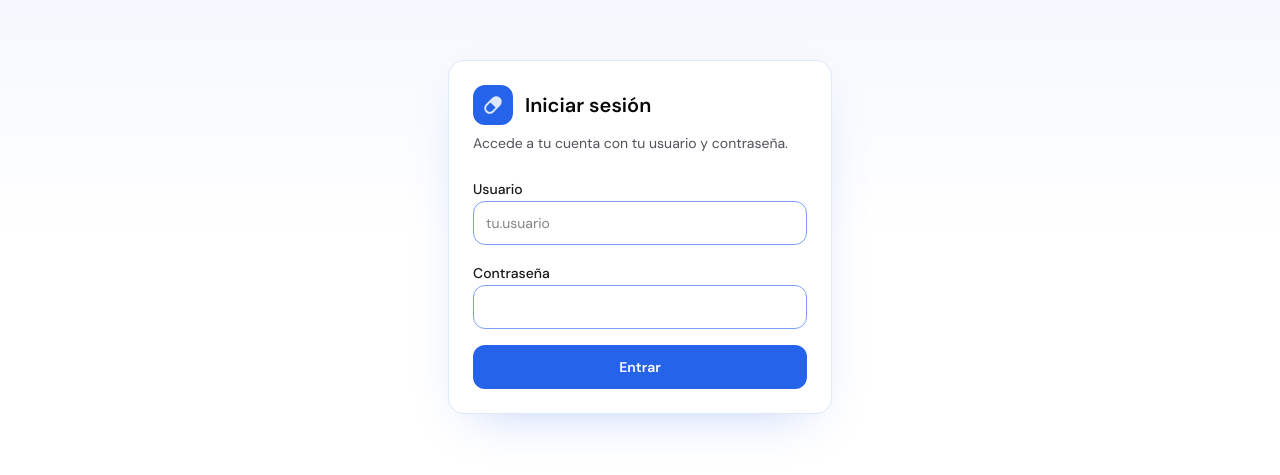
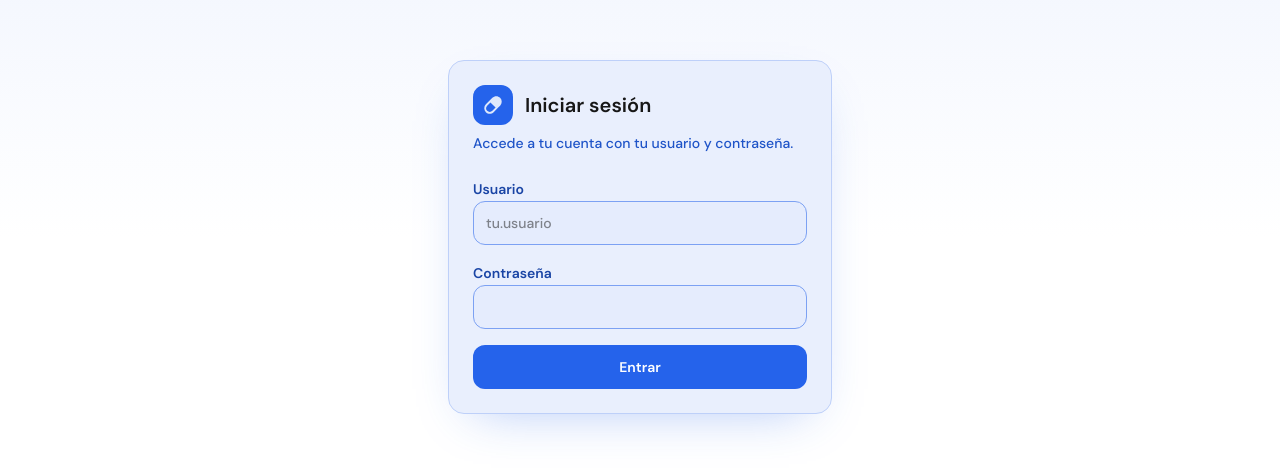
Before and after one commit to Ronaldinho-OrtegaRuiz/sistema-validacion-pagos-qr-frontend, a Next.js app: page /login in a window 1280 px wide. Shown: the part 163-638 px from the top of the page. Built offline with nearby package versions, Linux system fonts and the light colour scheme.

Commit message:
Refactor LoginCard component to enhance styling and improve accessibility; update border and background colors for better visual consistency, adjust font weights, and implement a unified input class for username and password fields. Improve error message styling for clarity.

```diff
--- a/src/app/login/LoginCard.tsx
+++ b/src/app/login/LoginCard.tsx
@@ -117,13 +117,18 @@ export default function LoginCard() {
     }
   }
 
+  const inputClass =
+    "h-11 w-full rounded-xl border px-3 text-sm font-medium outline-none transition-colors focus-visible:ring-2 focus-visible:ring-[color:var(--primary-400)] disabled:cursor-not-allowed disabled:opacity-60";
+
   return (
     <div
-      className="w-full max-w-sm rounded-2xl border bg-white p-6"
+      className="w-full max-w-sm rounded-2xl border p-6"
       style={{
-        borderColor: "var(--primary-100)",
+        borderColor: "var(--primary-200)",
+        backgroundColor:
+          "color-mix(in srgb, var(--primary-600) 10%, var(--background))",
         boxShadow:
-          "0 18px 50px -25px color-mix(in srgb, var(--primary-600) 35%, transparent)",
+          "0 18px 50px -25px color-mix(in srgb, var(--primary-600) 40%, transparent)",
       }}
     >
       <div className="flex items-center gap-3">
@@ -144,11 +149,17 @@ export default function LoginCard() {
             />
           </svg>
         </span>
-        <h1 className="text-xl font-semibold text-zinc-950">
-        Iniciar sesión
+        <h1
+          className="text-xl font-semibold"
+          style={{ color: "var(--foreground)" }}
+        >
+          Iniciar sesión
         </h1>
       </div>
-      <p className="mt-2 text-sm text-zinc-600">
+      <p
+        className="mt-2 text-sm font-medium"
+        style={{ color: "var(--primary-700)" }}
+      >
         Accede a tu cuenta con tu usuario y contraseña.
       </p>
 
@@ -156,7 +167,8 @@ export default function LoginCard() {
         <div className="space-y-2">
           <label
             htmlFor="username"
-            className="text-sm font-medium text-zinc-900"
+            className="text-sm font-semibold"
+            style={{ color: "var(--primary-800)" }}
           >
             Usuario
           </label>
@@ -166,9 +178,12 @@ export default function LoginCard() {
             autoComplete="username"
             value={username}
             onChange={(e) => setUsername(e.target.value)}
-            className="h-11 w-full rounded-xl border bg-white px-3 text-sm text-zinc-950 outline-none transition-colors"
+            className={inputClass}
             style={{
-              borderColor: "var(--primary-400, var(--primary-200))",
+              borderColor: "var(--primary-400)",
+              backgroundColor:
+                "color-mix(in srgb, var(--primary-600) 12%, var(--background))",
+              color: "var(--foreground)",
             }}
             placeholder="tu.usuario"
             disabled={submitting}
@@ -178,7 +193,8 @@ export default function LoginCard() {
         <div className="space-y-2">
           <label
             htmlFor="password"
-            className="text-sm font-medium text-zinc-900"
+            className="text-sm font-semibold"
+            style={{ color: "var(--primary-800)" }}
           >
             Contraseña
           </label>
@@ -189,16 +205,28 @@ export default function LoginCard() {
             autoComplete="current-password"
             value={password}
             onChange={(e) => setPassword(e.target.value)}
-            className="h-11 w-full rounded-xl border bg-white px-3 text-sm text-zinc-950 outline-none transition-colors"
+            className={inputClass}
             style={{
-              borderColor: "var(--primary-400, var(--primary-200))",
+              borderColor: "var(--primary-400)",
+              backgroundColor:
+                "color-mix(in srgb, var(--primary-600) 12%, var(--background))",
+              color: "var(--foreground)",
             }}
             disabled={submitting}
           />
         </div>
 
         {error ? (
-          <div className="rounded-xl border border-red-200 bg-red-50 p-3 text-sm text-red-700">
+          <div
+            className="rounded-xl border p-3 text-sm font-medium"
+            style={{
+              borderColor:
+                "color-mix(in srgb, #f87171 45%, var(--primary-200))",
+              backgroundColor:
+                "color-mix(in srgb, #ef4444 14%, var(--background))",
+              color: "var(--foreground)",
+            }}
+          >
             {error}
           </div>
         ) : null}
```
